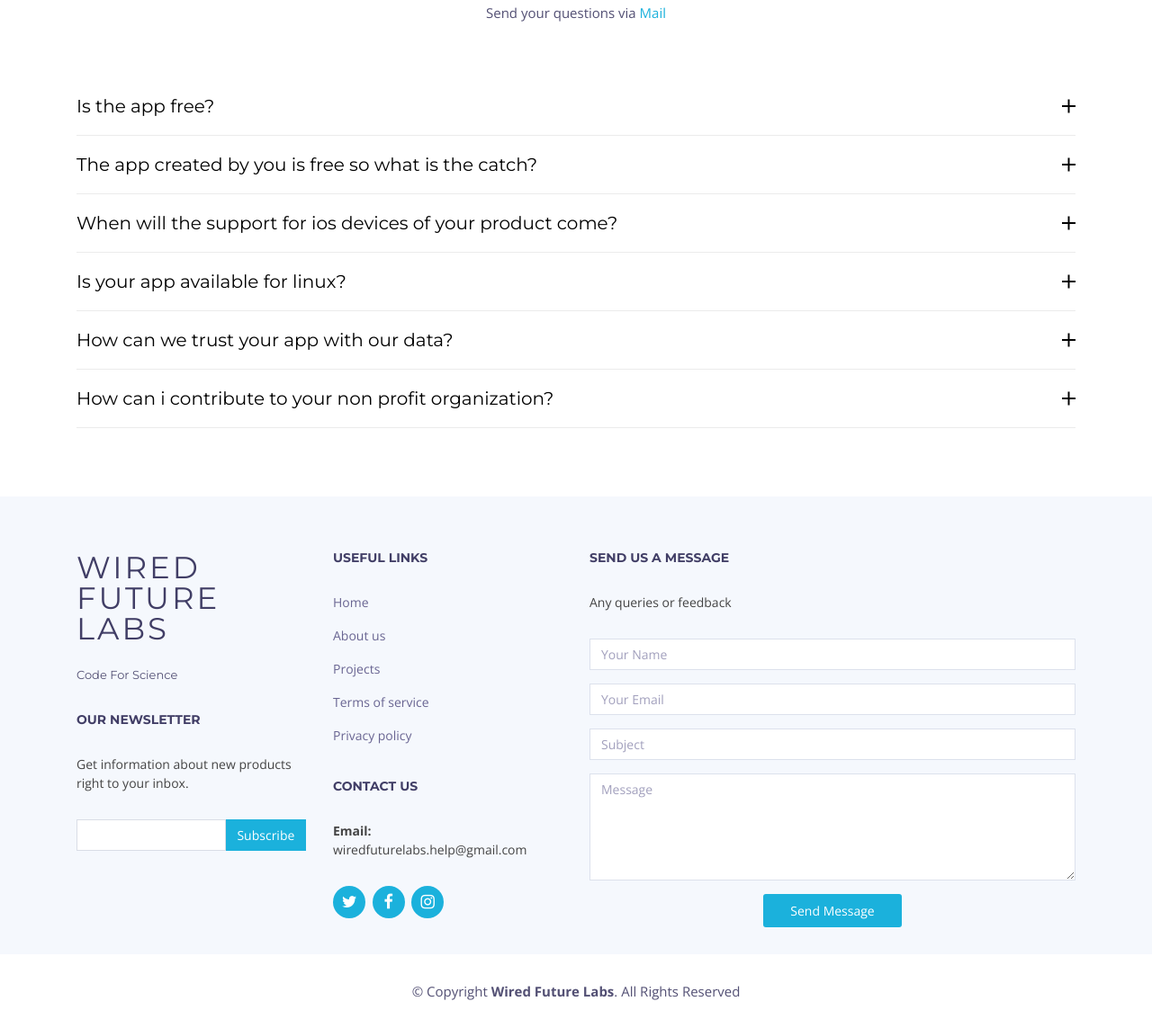
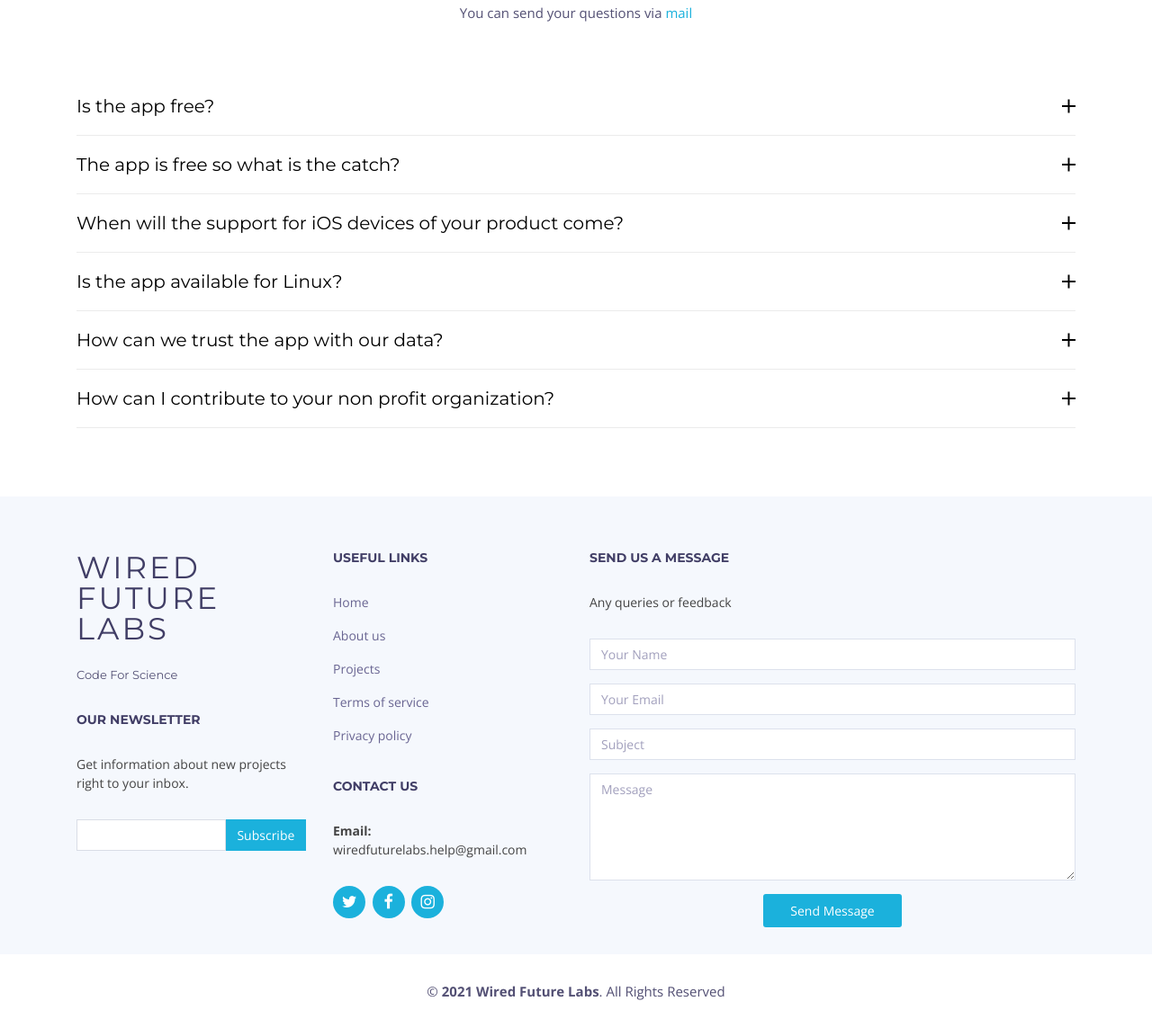
Before and after one commit to wiredfuturelabs/wiredfuturelabs.github.io, a plain HTML site: page index.html in a window 1280 px wide. Shown: the part 4236-5379 px from the top of the page at 90% size. Drawn offline with nearby package versions, Linux system fonts and the light colour scheme; files whose address does not match are found by name.

Commit message:
Updated website

```diff
--- a/index.html
+++ b/index.html
@@ -1,7 +1,7 @@
 <!DOCTYPE html>
 <html lang="en">
 <head>
-  <meta name="google-site-verification" content="WYxNZ7oBoQ51IuWwBYgM7-1qPvaXURkcAhFQo6oF7Hc" />
+  <meta name="google-site-verification" content="pUzQPHhDvZIwRqc8zi_UMDPRU2FBXw9iS1V4f4xlEK4" />
   <meta charset="utf-8">
   <title>Wired Future Labs</title>
   <meta content="width=device-width, initial-scale=1.0" name="viewport">
@@ -421,7 +421,7 @@
       <div class="container">
         <header class="section-header">
           <h3>Frequently Asked Questions</h3>
-          <p>Send your questions via <a href="mailto:wiredfuturelabs.help@gmail.com" >Mail</a></p>
+          <p>You can send your questions via <a href="mailto:wiredfuturelabs.help@gmail.com" >mail</a></p>
         </header>
 
         <ul id="faq-list" class="wow fadeInUp">
@@ -435,7 +435,7 @@
           </li>
 
           <li>
-            <a data-toggle="collapse" href="#faq2" class="collapsed">The app created by you is free so what is the catch?<i class="ion-android-remove"></i></a>
+            <a data-toggle="collapse" href="#faq2" class="collapsed">The app is free so what is the catch?<i class="ion-android-remove"></i></a>
             <div id="faq2" class="collapse" data-parent="#faq-list">
               <p>
                 No catch enjoy the software!!
@@ -444,25 +444,25 @@
           </li>
 
           <li>
-            <a data-toggle="collapse" href="#faq3" class="collapsed">When will the support for ios devices of your product come?<i class="ion-android-remove"></i></a>
+            <a data-toggle="collapse" href="#faq3" class="collapsed">When will the support for iOS devices of your product come?<i class="ion-android-remove"></i></a>
             <div id="faq3" class="collapse" data-parent="#faq-list">
               <p>
-                The support for ios devices is not coming anytime soon.
+                The support for iOS devices is not coming anytime soon.
               </p>
             </div>
           </li>
 
           <li>
-            <a data-toggle="collapse" href="#faq4" class="collapsed">Is your app available for linux? <i class="ion-android-remove"></i></a>
+            <a data-toggle="collapse" href="#faq4" class="collapsed">Is the app available for Linux? <i class="ion-android-remove"></i></a>
             <div id="faq4" class="collapse" data-parent="#faq-list">
               <p>
-                The app is currently not available for linux but it is coming soon!!
+                The app is currently not available for Linux but it is coming soon!!
               </p>
             </div>
           </li>
 
           <li>
-            <a data-toggle="collapse" href="#faq5" class="collapsed">How can we trust your app with our data?<i class="ion-android-remove"></i></a>
+            <a data-toggle="collapse" href="#faq5" class="collapsed">How can we trust the app with our data?<i class="ion-android-remove"></i></a>
             <div id="faq5" class="collapse" data-parent="#faq-list">
               <p>
                 All of our app are made with only one sole purpose in mind, Free information for everyone and we <b>do not</b> ask your information in return
@@ -471,10 +471,10 @@
           </li>
 
           <li>
-            <a data-toggle="collapse" href="#faq6" class="collapsed">How can i contribute to your non profit organization?<i class="ion-android-remove"></i></a>
+            <a data-toggle="collapse" href="#faq6" class="collapsed">How can I contribute to your non profit organization?<i class="ion-android-remove"></i></a>
             <div id="faq6" class="collapse" data-parent="#faq-list">
               <p>
-               Just <a href="mailto:wiredfuturelas.help@gmail.com">mail</a> us.
+                Just <a href="mailto:wiredfuturelas.help@gmail.com">mail</a> us.
               </p>
             </div>
           </li>
@@ -508,7 +508,7 @@
 
                   <div class="footer-newsletter">
                     <h4>Our Newsletter</h4>
-                    <p>Get information about new products right to your inbox.</p>
+                    <p>Get information about new projects right to your inbox.</p>
                     <form action="" method="post">
                       <input type="email" name="email"><input type="submit"  value="Subscribe">
                     </form>
@@ -590,7 +590,7 @@
 
     <div class="container">
       <div class="copyright">
-        &copy; Copyright <strong>Wired Future Labs</strong>. All Rights Reserved
+        &copy; <strong>2021 Wired Future Labs</strong>. All Rights Reserved
       </div>
 
     </div>
```
Also changed, not shown: googleb9a6907fe0dd5781.html (deleted, +0 -1 lines).
